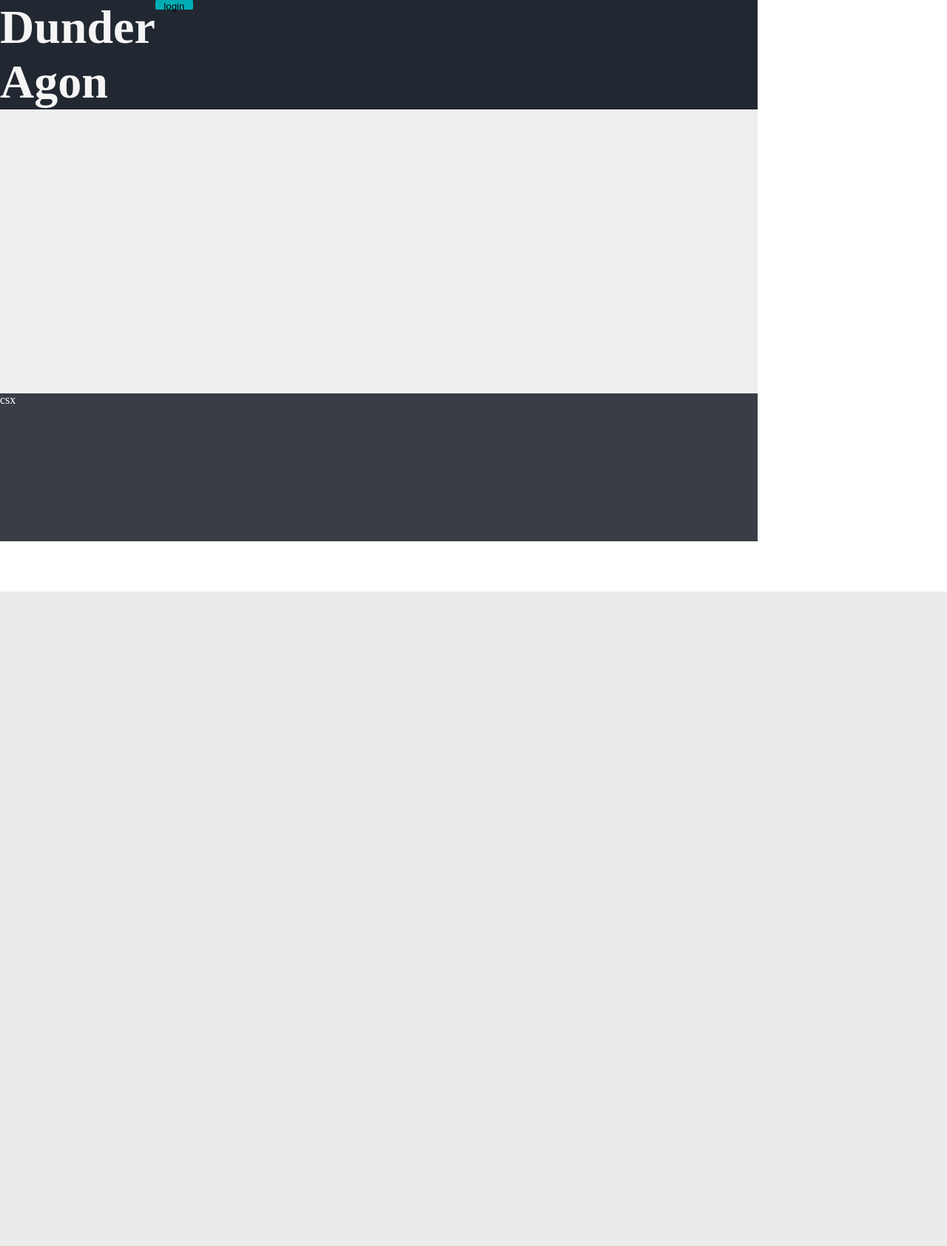
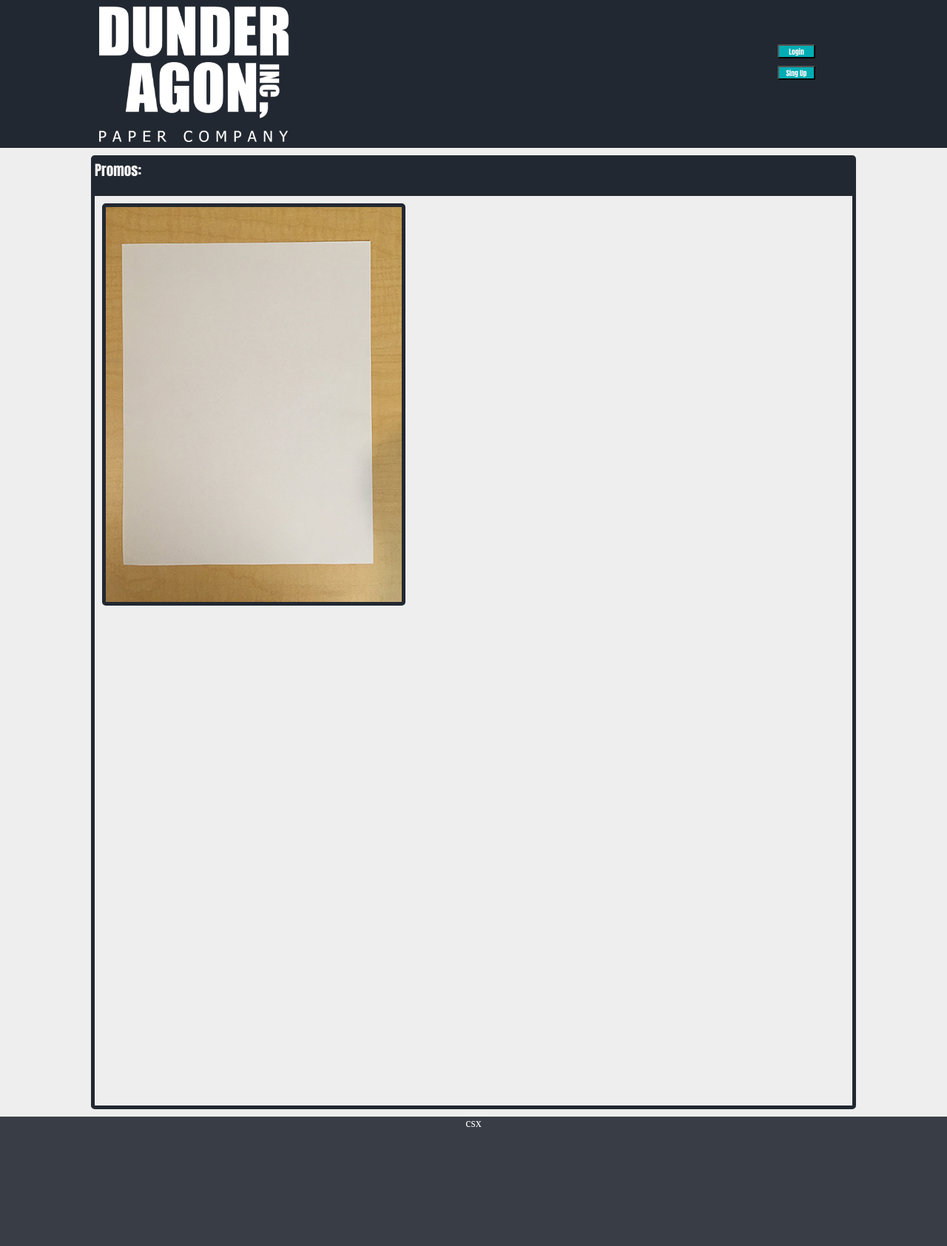
Before and after one commit to gwasserfall/php-bootcamp, a PHP site: page / in a window 1280 px wide. Shown: the whole page at 74% size. Before the commit the page ends 800 px from the top, so only its background shows below. Run offline with PHP 8.4, Linux system fonts and the light colour scheme.

Commit message:
footer/main

```diff
--- a/ruhs00/index.php
+++ b/ruhs00/index.php
@@ -6,12 +6,20 @@
 </head>
 <body>
 <div class="container">
-	<div class="jumbo">
-		<div class="logo">Dunder<br>Agon</div>
-		<button class="login">login</button>
+	<div class="band">
+	<div class="header">
+			<div class="logo"><img ID="header" src="img/logo-large.png" alt="logo"></div>
+			<div class="actions">
+				<button class="login">Login</button>
+				<button class="login">Sing Up</button>
+			</div>
+		</div>
 	</div>
-	<div class="main"></div>
-	<div class="footer">csx</div>
+	<div class="main">
+		<div class="promo">Promos:</div>
+		<img src="img/copypaper.jpg" alt="paper" class="promoimg">
+	</div>
+	<footer class="footer">csx</div>
 </div>
 </body>
 </html>
--- a/ruhs00/styles/style_landing.css
+++ b/ruhs00/styles/style_landing.css
@@ -1,48 +1,120 @@
+html, body, div, span, applet, object, iframe,
+h1, h2, h3, h4, h5, h6, p, blockquote, pre,
+a, abbr, acronym, address, big, cite, code,
+del, dfn, em, img, ins, kbd, q, s, samp,
+small, strike, strong, sub, sup, tt, var,
+b, u, i, center,
+dl, dt, dd, ol, ul, li,
+fieldset, form, label, legend,
+table, caption, tbody, tfoot, thead, tr, th, td,
+article, aside, canvas, details, embed,
+figure, figcaption, footer, header, hgroup,
+menu, nav, output, ruby, section, summary,
+time, mark, audio, video {
+	margin: 0;
+	padding: 0;
+	border: 0;
+	font-size: 100%;
+	font: inherit;
+	vertical-align: baseline;
+}
+
 .container {
     display: flex;
 	flex-direction: column;
-	width: 80vw;
+
 	justify-content: center;
 	align-items: center;
+	vertical-align: baseline;
 }
 
 body {
-	background: white;
+	background: #eeeeee;
     margin: 0px;
-    padding: 0px;
+	padding: 0px;
+	display: block;
 }
 
 
 .footer {
+	/* position: fixed; */
+	left: 0;
+	bottom: 0;
+	width: 100%;
 	background: #393e46;
 	color: white;
-	width: 100%;
-	height: 200px;
+	text-align: center;
+	min-height: 175px;
+
 }
 
 .main {
-	width: 100%;
-	height: 30vw;
+	margin: 10;
 	background: #eeeeee;
+	flex-direction: column;
+	width: 80vw;
+	height: 100vw;
+	border: #222831 solid 5px;
+	border-radius: 5px;
 }
 
-.jumbo {
+.header {
+	width: 80vw;
 	display: flex;
-	display: column;
-	width: 100%;
+	justify-content: space-between;
 	background: #222831;
 	color: whitesmoke;
 	font: impact;
 	font-size: 5vw;
 	font-weight: bold;
 }
+.band{
+	height: 200px;
+	width: 100vw;
+	width: 100%;
+	justify-content: center;
+	display: flex;
+	background: #222831;
+	color: whitesmoke;
+	font: impact;
+	text-align: left;
+}
+.promo{
+	padding: 0;
+	width: 100%;
+	height: 50;
+	display: flex;
+	background: #222831;
+	color: whitesmoke;
+	font-family: Impact, Haettenschweiler, 'Arial Narrow Bold', sans-serif;
+	font-size: 1.5vw;
+	text-align: left;
+}
+.actions {
+	padding: 50px;
+	display: flex;
+	flex-direction: column;
+}
+
+#header{
+	height: 200px;
+	width: auto;
+}
 
 .login {
 	background: #00adb5;
-	height: 1vw;
+	height: 1.5vw;
 	width: 4vw;
 	float: right;
-	border: #00adb5;
+	font-family: Impact, Haettenschweiler, 'Arial Narrow Bold', sans-serif;
+	font-size: 0.75vw;
 	border-radius: 2px;
-	justify-content: flex;
+	justify-content: right;
+	color: whitesmoke;
+	margin-top: 10;
 }
+.promoimg{
+	border: #222831 solid 5px;
+	border-radius: 5px;
+	margin: 10px;
+}
```
Also changed, not shown: ruhs00/img/copypaper.jpg (added), ruhs00/img/logo-large.png (renamed from ruhs00/logo-large.png).
